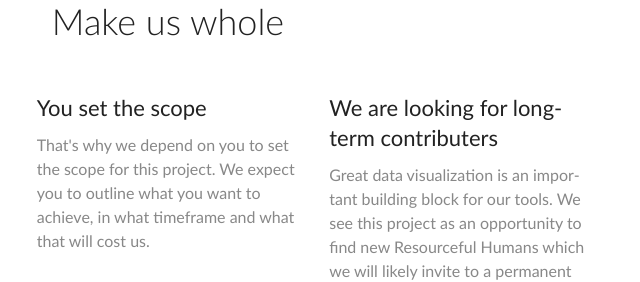
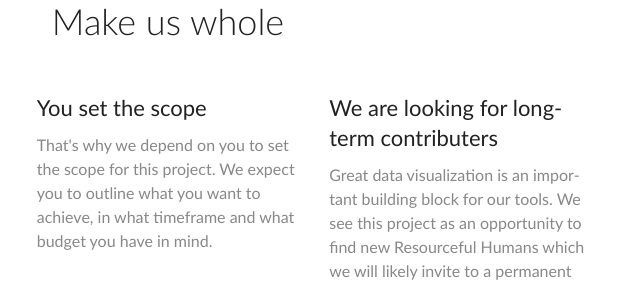
Before and after one commit to ResourcefulHumans/call-for-contribution-data-visualization, a website: page index.html in a window 1280 px wide. Shown: the part 1660-1942 px from the top of the page, 472-1112 px from the left. Drawn offline with Linux system fonts and the light colour scheme.

Commit message:
Wording.

```diff
--- a/index.html
+++ b/index.html
@@ -182,8 +182,8 @@
                     <div class="shortcode-text"><h3>You set the scope</h3>
                       <p>That's
                         why we depend on you to set the scope for this project. We expect you
-                        to outline what you want to achieve, in what timeframe and what that
-                        will cost us.</p>
+                        to outline what you want to achieve, in what timeframe and what budget
+                        you have in mind.</p>
                     </div>
                   </div>
                 </div>
```
